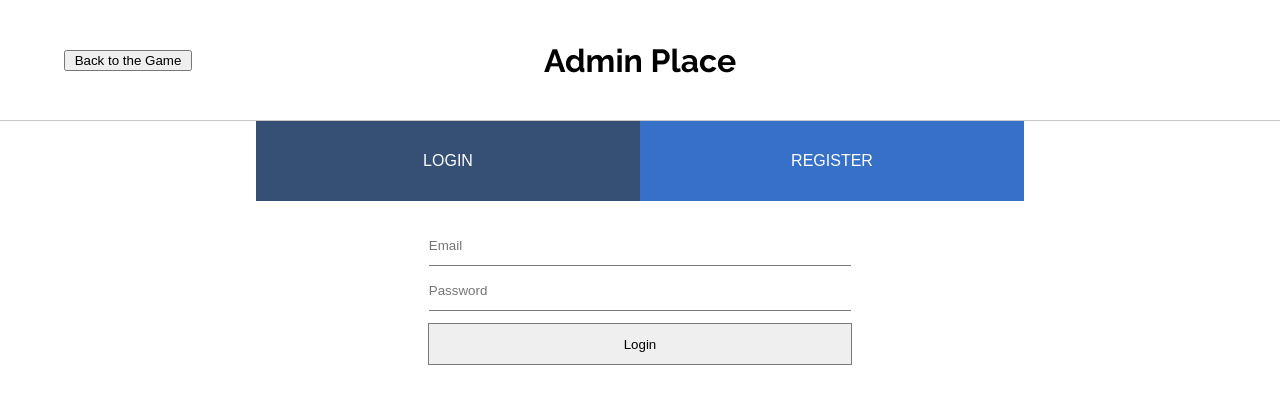
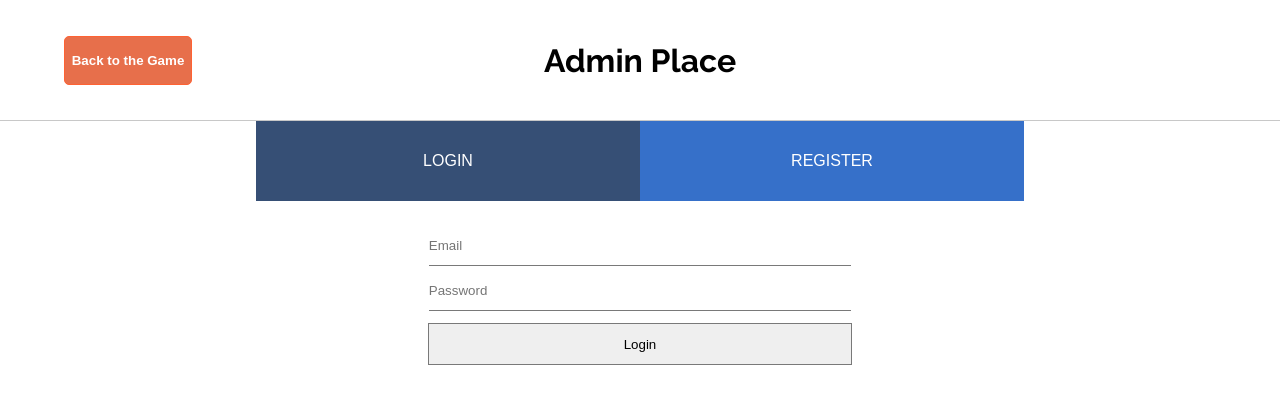
Before and after one commit to FranP-code/Hangman-game-with-React, a React (Create React App) app: page /identify in a window 1280 px wide. Shown: the top 404 px of the page. Built offline with nearby package versions, Linux system fonts and the light colour scheme; no server answers; a web font is replaced by a local one.

Commit message:
Styled the button to admin place

```diff
--- a/public/css/index.css
+++ b/public/css/index.css
@@ -31,6 +31,18 @@ header .redirect-button {
   position: absolute;
   left: 5%;
   width: 10vw;
+  padding: 2vh 0px;
+  background-color: #e76f4b;
+  border: 1px solid #ff6233;
+  border-radius: 5px;
+  color: #fff;
+  font-weight: bold;
+  cursor: pointer;
+  transition: ease-in-out 0.1s;
+}
+header .redirect-button:hover {
+  background-color: #ce694b;
+  transition: ease-in-out 0.2s;
 }
 
 @media (max-width: 991.98px) {
--- a/public/sass/_header.scss
+++ b/public/sass/_header.scss
@@ -28,6 +28,27 @@ header {
         left: 5%;
 
         width: 10vw;
+        padding: 2vh 0px;
+
+        $backgroundColor: rgb(231, 111, 75);
+
+        background-color: $backgroundColor;
+        border: 1px solid adjust-color($color: $backgroundColor, $saturation: 33%, $alpha: 1.0);
+        border-radius: 5px;
+
+        color: #fff;
+        font-weight: bold;
+
+        cursor: pointer;
+
+        transition: ease-in-out 0.1s;
+
+        &:hover {
+            background-color: adjust-color($color: $backgroundColor, $blackness: 10%, $alpha: 1.0);
+
+            transition: ease-in-out 0.2s;
+
+        }
     }
 }
 
```
Also changed, not shown: 1 other file (tests, documents, lock files or other folders).
